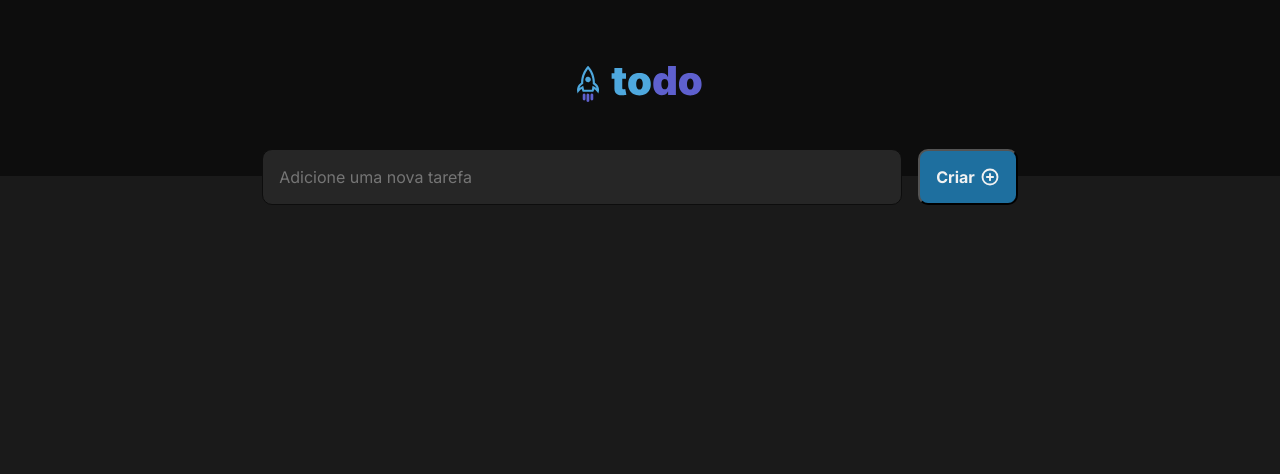
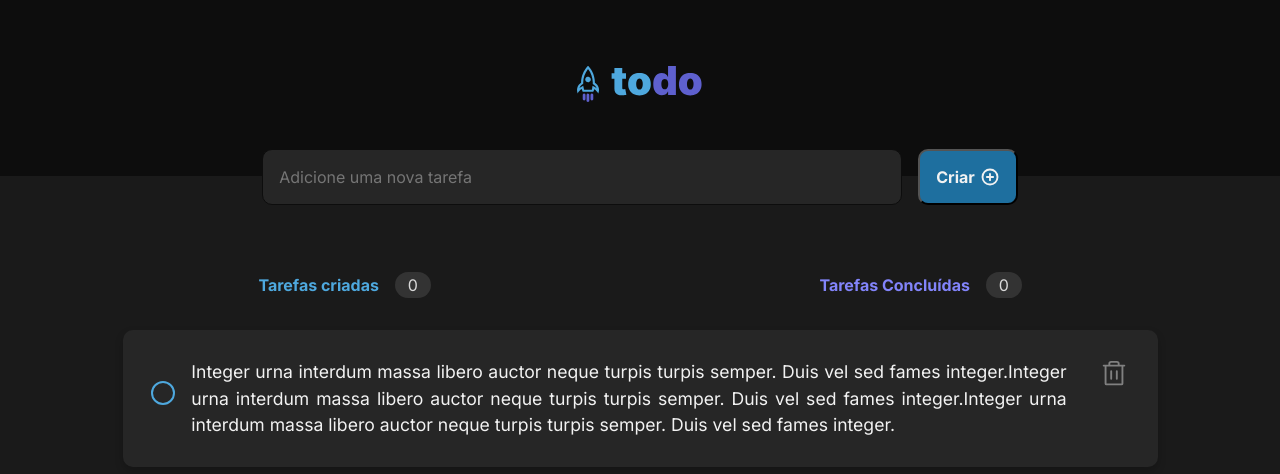
Before and after one commit to giselleschwab/to-do-list, a React (Vite) app: page / in a window 1280 px wide. Shown: the top 474 px of the page. Built offline with nearby package versions, Linux system fonts and the light colour scheme.

Commit message:
feat: add task list section and related cards

```diff
--- a/src/App.tsx
+++ b/src/App.tsx
@@ -1,10 +1,12 @@
 import Header from "./components/Header";
+import { TaskList } from "./components/TaskList";
 import "./global.css";
 
 function App() {
     return (
         <>
             <Header />
+            <TaskList />
         </>
     );
 }
--- /dev/null
+++ b/src/components/CardList.module.css
@@ -0,0 +1,76 @@
+.card {
+  display: flex;
+  align-items: center;
+  background-color: var(--gray-500);
+  color: var(--gray-100);
+  border-radius: 10px;
+  padding: 1rem;
+  box-shadow: 0 4px 8px rgba(0, 0, 0, 0.2);
+  max-width: 1035px;
+  margin: 2rem auto;
+}
+
+.customRadio {
+  display: flex;
+  gap: 2rem;
+  padding: .8rem;
+}
+
+.customRadio input[type="radio"] {
+  display: none;
+}
+
+.customRadio label {
+  position: relative;
+  cursor: pointer;
+  padding-left: 2.5rem;
+}
+
+.customRadio label::before {
+  content: "";
+  position: absolute;
+  left: 0;
+  top: 43%;
+  transform: translateY(-50%);
+  width: 20px;
+  height: 20px;
+  border: 2px solid var(--blue-light);
+  border-radius: 50%;
+  background-color: transparent;
+  transition: all 0.3s ease;
+}
+
+.customRadio input[type="radio"]:checked + label::before {
+  background-color: var(--purple-light);
+  border-color: var(--purple-light);
+  display: flex;
+  align-items: center;
+  justify-content: center;
+}
+
+.customRadio input[type="radio"]:checked + label::after {
+  content: "✔";
+  position: absolute;
+  left: 6px;
+  top: 43%;
+  transform: translateY(-50%);
+  color: #ffffff;
+  font-size: 12px;
+}
+
+.cardContent {
+  display: flex;
+  text-align: justify;
+  flex: 1;
+  font-size: 1.1rem;
+  line-height: 1.5;
+}
+
+.trashIcon {
+  color: var(--gray-300);
+  cursor: pointer;
+}
+
+.trashIcon:hover {
+  color: var(--gray-100);
+}
--- /dev/null
+++ b/src/components/CardList.tsx
@@ -0,0 +1,25 @@
+import styles from "./CardList.module.css";
+import { Trash } from "@phosphor-icons/react";
+
+function CardList() {
+    return (
+        <>
+            <div className={styles.card}>
+                <div className={styles.customRadio}>
+                    <input
+                        type="radio"
+                        id="radio"
+                        className={styles.cardRadio}
+                    />
+                    <label htmlFor="radio" className={styles.cardContent}>
+                        Integer urna interdum massa libero auctor neque turpis turpis semper. Duis vel sed fames integer.Integer urna interdum massa libero auctor neque turpis turpis semper. Duis vel sed fames integer.Integer urna interdum massa libero auctor neque turpis turpis semper. Duis vel sed fames integer.
+                    </label>
+                    <Trash size={30} className={styles.trashIcon} />
+                </div>
+            </div>
+        </>
+
+    )
+}
+
+export default CardList
--- /dev/null
+++ b/src/components/TaskList.module.css
@@ -0,0 +1,34 @@
+.taskStatus {
+    display: flex;
+    justify-content: center;
+    justify-content: space-around;
+    align-items: center;
+
+    padding-top: 6rem;
+    margin: 0 4rem 2rem 4rem;
+    /* margin-left: 4rem;
+    margin-right: 4rem; */
+}
+
+.taskStatusItem {
+    display: flex;
+    align-items: center;
+    gap: 1rem;
+}
+
+.taskCreated {
+    color: var(--blue-light);
+    font-weight: bold;
+}
+
+.taskCompleted {
+    color: var(--purple-light);
+    font-weight: bold;
+}
+
+.taskCount {
+    color: var(--gray-200);
+    background-color: var(--gray-400);
+    padding: .2rem .8rem .2rem .8rem;
+    border-radius: 15px;
+}
--- /dev/null
+++ b/src/components/TaskList.tsx
@@ -0,0 +1,23 @@
+import CardList from './CardList';
+import styles from './TaskList.module.css';
+
+export function TaskList() {
+    return (
+        <div>
+            <div className={styles.taskStatus}>
+                <div className={styles.taskStatusItem}>
+                    <span className={styles.taskCreated}>Tarefas criadas</span>
+                    <span className={styles.taskCount}>0</span>
+                </div>
+
+                <div className={styles.taskStatusItem}>
+                    <span className={styles.taskCompleted}>Tarefas Concluídas</span>
+                    <span className={styles.taskCount}>0</span>
+                </div>
+            </div>
+
+            <CardList ></CardList>
+
+        </div>
+    )
+}
```
